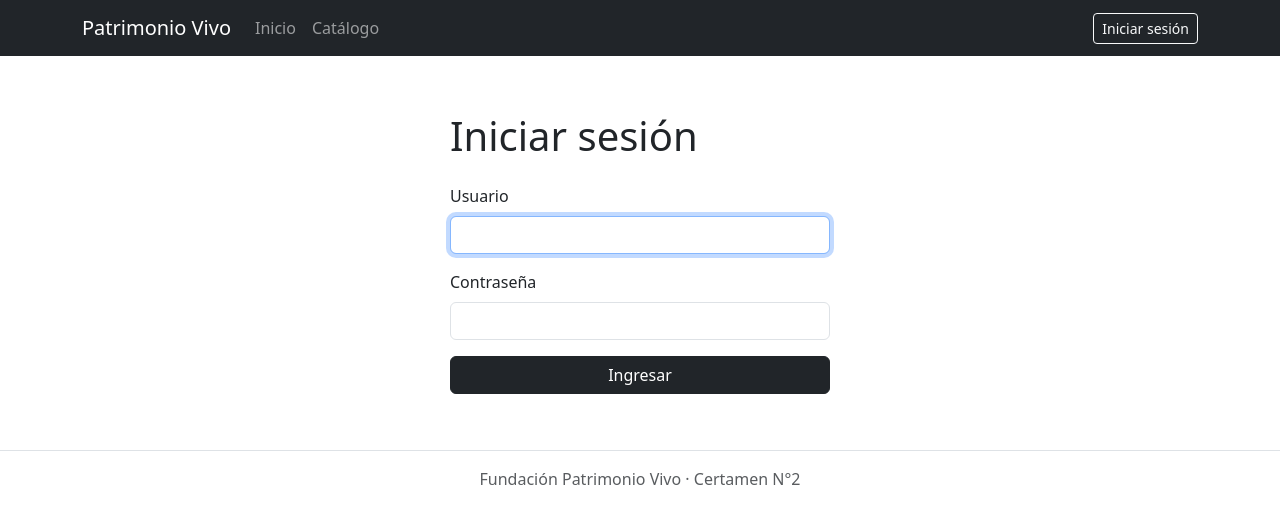
After one commit to bsantibanezo/CER2-SANTIBANEZBENJAMIN, a Django app: page /login/ in a window 1280 px wide. The commit adds this page. Shown: the top 524 px of the page. Run offline with Django 5.2, Linux system fonts and the light colour scheme; some libraries are stand-ins or nearby versions.

Commit message:
Agregar login, logout y usuarios de prueba

```diff
--- a/patrimonio_vivo/core/static/core/css/estilos.css
+++ b/patrimonio_vivo/core/static/core/css/estilos.css
@@ -123,3 +123,8 @@
     font-size: 1.2rem;
     margin: 0 0 0.5rem;
 }
+
+.login-caja {
+    max-width: 380px;
+    margin: 2rem auto;
+}
--- a/patrimonio_vivo/core/templates/core/base.html
+++ b/patrimonio_vivo/core/templates/core/base.html
@@ -27,6 +27,15 @@
                         <a class="nav-link" href="{% url 'catalogo' %}">Catálogo</a>
                     </li>
                 </ul>
+                {% if user.is_authenticated %}
+                    <span class="navbar-text me-3">{{ user.username }}</span>
+                    <form method="post" action="{% url 'logout' %}" class="d-flex">
+                        {% csrf_token %}
+                        <button type="submit" class="btn btn-outline-light btn-sm">Cerrar sesión</button>
+                    </form>
+                {% else %}
+                    <a class="btn btn-outline-light btn-sm" href="{% url 'login' %}">Iniciar sesión</a>
+                {% endif %}
             </div>
         </div>
     </nav>
--- /dev/null
+++ b/patrimonio_vivo/core/templates/core/login.html
@@ -0,0 +1,28 @@
+{% extends 'core/base.html' %}
+
+{% block title %}Iniciar sesión · Patrimonio Vivo{% endblock %}
+
+{% block content %}
+    <div class="login-caja">
+        <h1 class="mb-4">Iniciar sesión</h1>
+
+        {% if form.errors %}
+            <div class="alert alert-danger">Usuario o contraseña incorrectos.</div>
+        {% endif %}
+
+        <form method="post">
+            {% csrf_token %}
+            <input type="hidden" name="next" value="{{ next }}">
+
+            <div class="mb-3">
+                <label for="id_username" class="form-label">Usuario</label>
+                <input type="text" name="username" id="id_username" class="form-control" autofocus required>
+            </div>
+            <div class="mb-3">
+                <label for="id_password" class="form-label">Contraseña</label>
+                <input type="password" name="password" id="id_password" class="form-control" required>
+            </div>
+            <button type="submit" class="btn btn-dark w-100">Ingresar</button>
+        </form>
+    </div>
+{% endblock %}
--- a/patrimonio_vivo/patrimonio_vivo/settings.py
+++ b/patrimonio_vivo/patrimonio_vivo/settings.py
@@ -127,3 +127,7 @@ MAILERS = {
         'BACKEND': 'django.core.mail.backends.console.EmailBackend',
     },
 }
+
+LOGIN_URL = 'login'
+LOGIN_REDIRECT_URL = 'inicio'
+LOGOUT_REDIRECT_URL = 'inicio'
--- a/patrimonio_vivo/patrimonio_vivo/urls.py
+++ b/patrimonio_vivo/patrimonio_vivo/urls.py
@@ -17,10 +17,14 @@ Including another URLconf
 from django.contrib import admin
 from django.urls import path
 from core import views
+from django.contrib.auth import views as auth_views
+
 urlpatterns = [
     path('admin/', admin.site.urls),
     path('', views.inicio, name='inicio'),
     path('catalogo/', views.catalogo, name='catalogo'),
     path('detalle/<int:pk>/', views.detalle, name='detalle'),
+    path('login/', auth_views.LoginView.as_view(template_name='core/login.html'), name='login'),
+    path('logout/', auth_views.LogoutView.as_view(), name='logout'),
 
 ]
```
Also changed, not shown: patrimonio_vivo/db.sqlite3.
